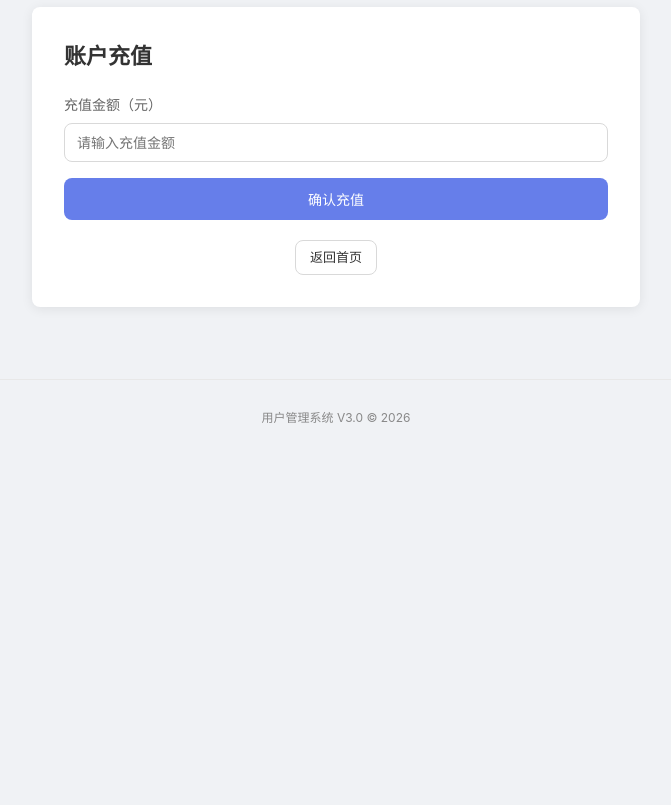
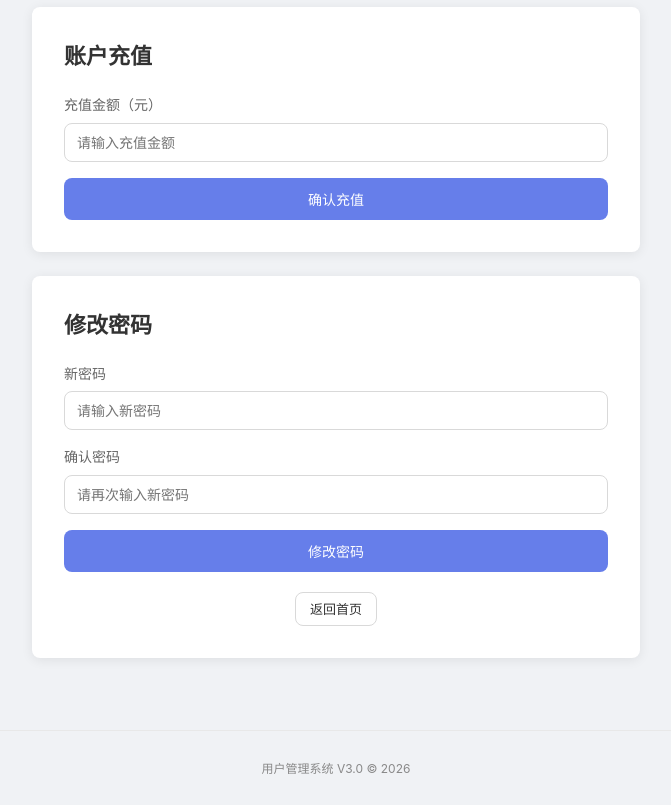
Before and after one commit to Perry88882/SecondDayOfTraining, a Flask app: page /profile in a window 1280 px wide. Shown: the part 496-1301 px from the top of the page, without its empty margins (304-975 px from the left). Before the commit the page ends 919 px from the top, so only its background shows below. Run offline with Flask 3, Linux system fonts and the light colour scheme; a user stored in the database is signed in; data comes from the database, SQL or seed files in the repository; both versions use the stored data as it was after the commit; some libraries are stand-ins or nearby versions.

Commit message:
V10.0: 新增密码修改功能(/change-password 含越权漏洞)
新增:
- /change-password POST路由(@csrf.exempt)
- profile.html 密码修改表单(新密码/确认密码/隐藏username字段)

漏洞:
- 不验证原密码
- 不校验session用户与表单username是否一致
- alice可修改admin/bob的密码(水平越权)
- 无CSRF保护
- 任何已登录用户可修改任何人密码

Co-Authored-By: Claude <noreply@anthropic.com>

```diff
--- a/app.py
+++ b/app.py
@@ -669,6 +669,47 @@ def recharge() -> str:
 
 
 # ─────────────────────────────────────────────────────
+#  修改密码功能
+# ─────────────────────────────────────────────────────
+@app.route("/change-password", methods=["POST"])
+@csrf.exempt
+def change_password() -> str:
+    """修改密码 —— 不验证原密码，不校验 user_id 归属"""
+    username = request.form.get("username", "")
+    new_password = request.form.get("new_password", "")
+    confirm_password = request.form.get("confirm_password", "")
+
+    if not username or not new_password:
+        return render_template("error.html",
+                               code=400,
+                               title="参数错误",
+                               message="用户名和新密码不能为空"), 400
+
+    if new_password != confirm_password:
+        return render_template("error.html",
+                               code=400,
+                               title="参数错误",
+                               message="两次输入的密码不一致"), 400
+
+    if len(new_password) < 6:
+        return render_template("error.html",
+                               code=400,
+                               title="参数错误",
+                               message="密码长度不能少于 6 位"), 400
+
+    password_hash = generate_password_hash(new_password)
+    conn = sqlite3.connect("data/users.db")
+    conn.execute(
+        "UPDATE users SET password = ? WHERE username = ?",
+        (password_hash, username)
+    )
+    conn.commit()
+    conn.close()
+
+    return redirect(url_for("profile"))
+
+
+# ─────────────────────────────────────────────────────
 #  动态页面加载（✅ 已修复路径穿越）
 # ─────────────────────────────────────────────────────
 PAGES_DIR = os.path.realpath("pages")
--- a/templates/profile.html
+++ b/templates/profile.html
@@ -49,6 +49,42 @@
 
         <button type="submit" class="btn btn-primary btn-block">确认充值</button>
     </form>
+</div>
+
+<div class="card password-card">
+    <h2>修改密码</h2>
+
+    <form method="POST" action="/change-password" class="password-form">
+        <input type="hidden" name="username" value="{{ profile_user.username }}">
+
+        <div class="form-group">
+            <label for="new_password">新密码</label>
+            <input
+                type="password"
+                id="new_password"
+                name="new_password"
+                class="form-control"
+                placeholder="请输入新密码"
+                required
+                minlength="6"
+            >
+        </div>
+
+        <div class="form-group">
+            <label for="confirm_password">确认密码</label>
+            <input
+                type="password"
+                id="confirm_password"
+                name="confirm_password"
+                class="form-control"
+                placeholder="请再次输入新密码"
+                required
+                minlength="6"
+            >
+        </div>
+
+        <button type="submit" class="btn btn-primary btn-block">修改密码</button>
+    </form>
 
     <div style="margin-top: 20px; text-align: center;">
         <a href="/" class="btn btn-secondary btn-sm">返回首页</a>
```
Also changed, not shown: data/users.db.
